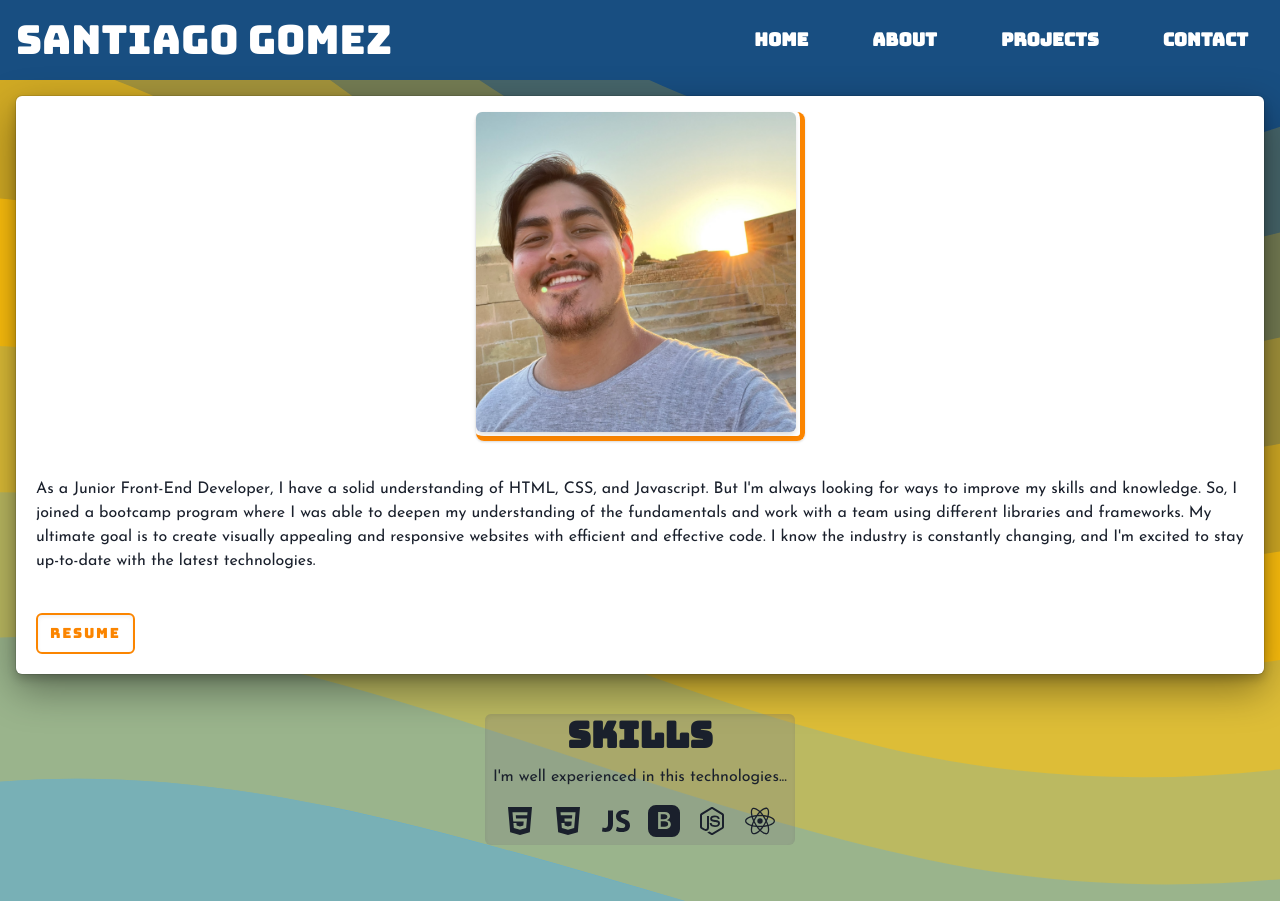
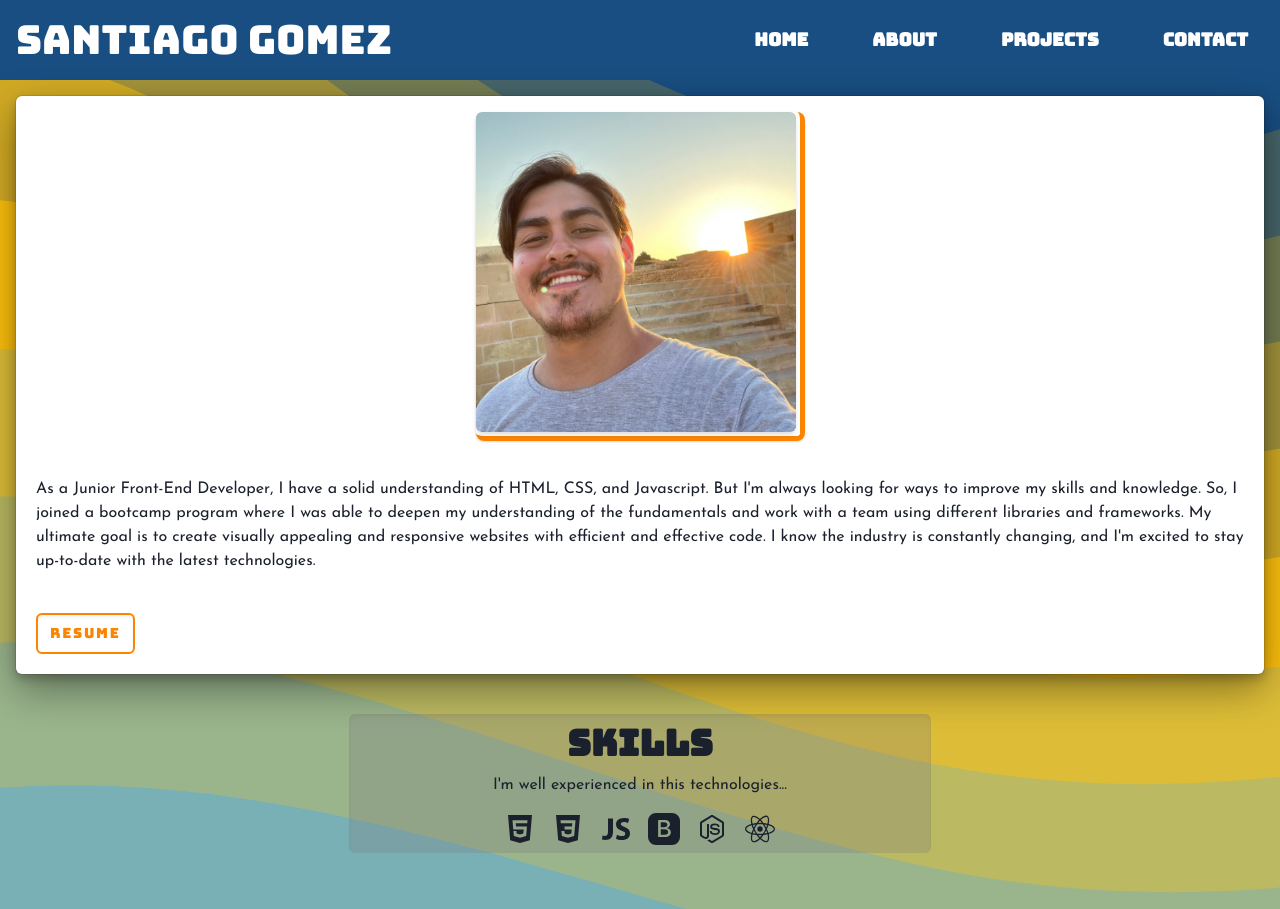
Before and after one commit to 2G2-99/my-portfolio, a React (Vite) app: page /about in a window 1280 px wide. Built offline with nearby package versions, Linux system fonts and the light colour scheme; a web font is replaced by a local one.

Commit message:
New SkillProgress ccomponent created

```diff
--- a/src/Pages/About.jsx
+++ b/src/Pages/About.jsx
@@ -17,11 +17,12 @@ import {
 import { IoLogoReact } from 'react-icons/io5';
 import { BsBootstrapFill } from 'react-icons/bs';
 import Info from '../components/Main/Card/Info';
+import SkillProgress from '../components/Main/SkillProgress';
 
 const About = () => {
 	return (
 		<Flex
-			py={'1rem'}
+			py={4}
 			id="about"
 			direction={'column'}
 			justify={'space-evenly'}
@@ -51,80 +52,54 @@ const About = () => {
 					button={'Resume'}
 				/>
 			</Container>
+			<Container my={'10'} px={'2'}>
 				<VStack
 					id="display-skills"
 					borderRadius={'md'}
 					backdropFilter="auto"
 					backdropContrast={'70%'}
 					boxShadow={'inner'}
-				m={'10'}
-				px={'2'}
 				>
-				<Heading as={'h3'}>Skills</Heading>
+					<Heading as={'h3'} mt={2}>
+						Skills
+					</Heading>
 					<Text>I'm well experienced in this technologies...</Text>
 					<Flex id="skills-set" wrap={'wrap'} justify={'center'}>
-					<Tooltip label={'HTML5'} shouldWrapChildren>
-						<Icon
-							as={IoLogoHtml5}
-							aria-label="HTML5 logo"
-							display={'block'}
-							role="presentation"
-							boxSize={8}
-							m={{ base: '2' }}
+						<SkillProgress
+							tooltipText={'HTML5'}
+							icon={IoLogoHtml5}
+							iconLabel={'HTML5 logo'}
+							progressOnSkill={80}
 						/>
-					</Tooltip>
-					<Tooltip label={'CSS3'} shouldWrapChildren>
-						<Icon
-							as={IoLogoCss3}
-							aria-label="CSS3 logo"
-							display={'block'}
-							role="presentation"
-							boxSize={8}
-							m={{ base: '2' }}
+						<SkillProgress
+							tooltipText={'CSS3'}
+							icon={IoLogoCss3}
+							iconLabel={'CSS3 logo'}
+							progressOnSkill={50}
 						/>
-					</Tooltip>
-					<Tooltip label={'JavaScript'} shouldWrapChildren>
-						<Icon
-							as={IoLogoJavascript}
-							aria-label="JavaScript logo"
-							display={'block'}
-							role="presentation"
-							boxSize={8}
-							m={{ base: '2' }}
+						<SkillProgress
+							tooltipText={'JavaScript'}
+							icon={IoLogoJavascript}
+							iconLabel={'JavaScript logo'}
 						/>
-					</Tooltip>
-					<Tooltip label={'Bootstrap'} shouldWrapChildren>
-						<Icon
-							as={BsBootstrapFill}
-							aria-label="Bootstrap logo"
-							display={'block'}
-							role="presentation"
-							boxSize={8}
-							m={{ base: '2' }}
+						<SkillProgress
+							tooltipText={'Bootstrap'}
+							icon={BsBootstrapFill}
+							iconLabel={'Bootstrap logo'}
 						/>
-					</Tooltip>
-					<Tooltip label={'Node.js'} shouldWrapChildren>
-						<Icon
-							as={IoLogoNodejs}
-							aria-label="Node.js logo"
-							display={'block'}
-							role="presentation"
-							boxSize={8}
-							m={{ base: '2' }}
+						<SkillProgress
+							tooltipText={'Node.js'}
+							icon={IoLogoNodejs}
+							iconLabel={'Node.js logo'}
 						/>
-					</Tooltip>
-					<Tooltip label={'React'} shouldWrapChildren>
-						<Icon
-							as={IoLogoReact}
-							aria-label="React logo"
-							display={'block'}
-							role="presentation"
-							boxSize={8}
-							m={{ base: '2' }}
+						<SkillProgress
+							tooltipText={'React'}
+							icon={IoLogoReact}
+							iconLabel={'React logo'}
 						/>
-					</Tooltip>
 					</Flex>
 				</VStack>
+			</Container>
 		</Flex>
 	);
 };
--- a/src/Pages/Projects.jsx
+++ b/src/Pages/Projects.jsx
@@ -5,7 +5,7 @@ import listOfProjects from '../data/listOfProjects.js';
 
 const Projects = () => {
 	return (
-		<Container maxW={'container.xl'} py={'1rem'}>
+		<Container maxW={'container.xl'} py={4}>
 			<SimpleGrid columns={{ base: 1, sm: 2, md: 3 }} spacing={'1.5rem'}>
 				{listOfProjects.map((project) => {
 					return (
--- /dev/null
+++ b/src/components/Main/SkillProgress/index.jsx
@@ -0,0 +1,26 @@
+import { Box, Flex, Icon, Progress, Tooltip } from '@chakra-ui/react';
+
+export default function SkillProgress({
+	tooltipText,
+	icon,
+	iconLabel,
+	progressOnSkill,
+}) {
+	return (
+		<Tooltip label={tooltipText} shouldWrapChildren>
+			<Flex justify={'center'} align={'center'} wrap={'nowrap'}>
+				<Icon
+					as={icon}
+					aria-label={iconLabel}
+					display={'block'}
+					role="presentation"
+					boxSize={8}
+					m={{ base: '2' }}
+				/>
+				<Box w={'100%'}>
+					<Progress value={progressOnSkill} size={{ base: 'sm', md: 'md' }} />
+				</Box>
+			</Flex>
+		</Tooltip>
+	);
+}
```
Lines whose indentation alone changed are shown as unchanged.
